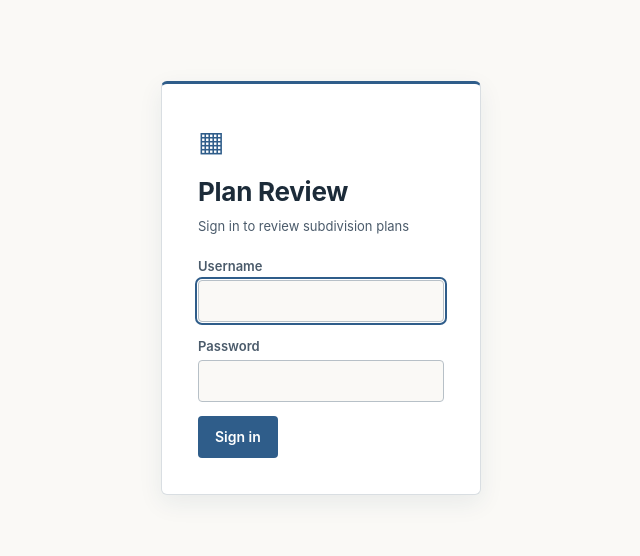
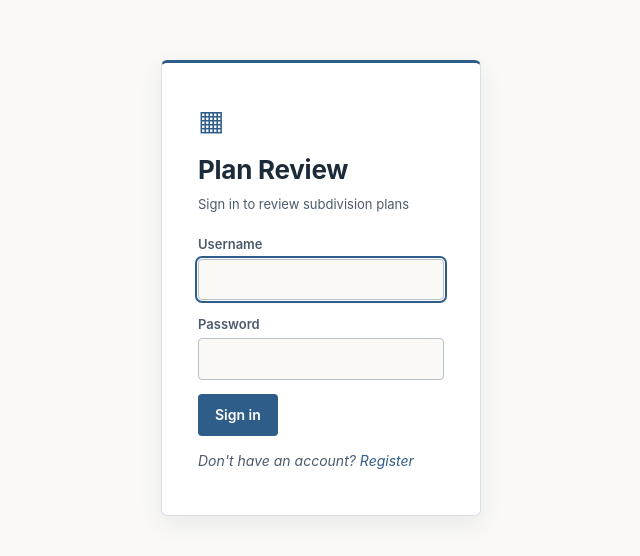
Before and after one commit to cacutler/AI-Subdivision-Plan-Review-FastAPI-React, a React (Vite) app in the folder subdivision-review-frontend/: page /login in a window 1280 px wide. Shown: the part 112-668 px from the top of the page, without its empty margins (319-959 px from the left). Built offline with nearby package versions, Linux system fonts and the light colour scheme.

Commit message:
Added a couple links to the login page and app components

```diff
--- a/subdivision-review-frontend/src/App.tsx
+++ b/subdivision-review-frontend/src/App.tsx
@@ -7,10 +7,12 @@ import { PlansListPage } from "./pages/PlansListPage";
 import { UploadPlanPage } from "./pages/UploadPlanPage";
 import { PlanDetailPage } from "./pages/PlanDetailPage";
 import { AdminUsersPage } from "./pages/AdminUsersPage";
+import { RegisterPage } from "./pages/RegisterPage";
 function App() {
     return (
         <Routes>
             <Route path="/login" element={<LoginPage/>}/>
+            <Route path="/register" element={<RegisterPage/>}/>
             <Route element={<RequireAuth/>}>
                 <Route element={<AppLayout/>}>
                     <Route path="/" element={<Navigate to="/plans" replace/>}/>
@@ -20,6 +22,7 @@ function App() {
                     <Route element={<RequireAdmin/>}>
                         <Route path="/admin/users" element={<AdminUsersPage/>}/>
                     </Route>
+                    <Route path="/logout" element={<Navigate to="/login" replace/>}/>
                 </Route>
             </Route>
             <Route path="*" element={<Navigate to="/plans" replace/>}/>
--- a/subdivision-review-frontend/src/pages/LoginPage.tsx
+++ b/subdivision-review-frontend/src/pages/LoginPage.tsx
@@ -1,5 +1,5 @@
 import { useState, type SubmitEvent } from "react";
-import { useLocation, useNavigate } from "react-router-dom";
+import { Link, useLocation, useNavigate } from "react-router-dom";
 import { useAuth } from "../auth/AuthContext";
 import { apiErrorMessage } from "../api/client";
 export function LoginPage() {
@@ -40,6 +40,7 @@ export function LoginPage() {
                 </label>
                 {error && <p className="form-error" role="alert">{error}</p>}
                 <button type="submit" className="btn-primary" disabled={submitting}>{submitting ? "Signing in…" : "Sign in"}</button>
+                <p className="hint" style={{ marginTop: 14 }}>Don't have an account? <Link to="/register">Register</Link></p>
             </form>
         </div>
     );
```
